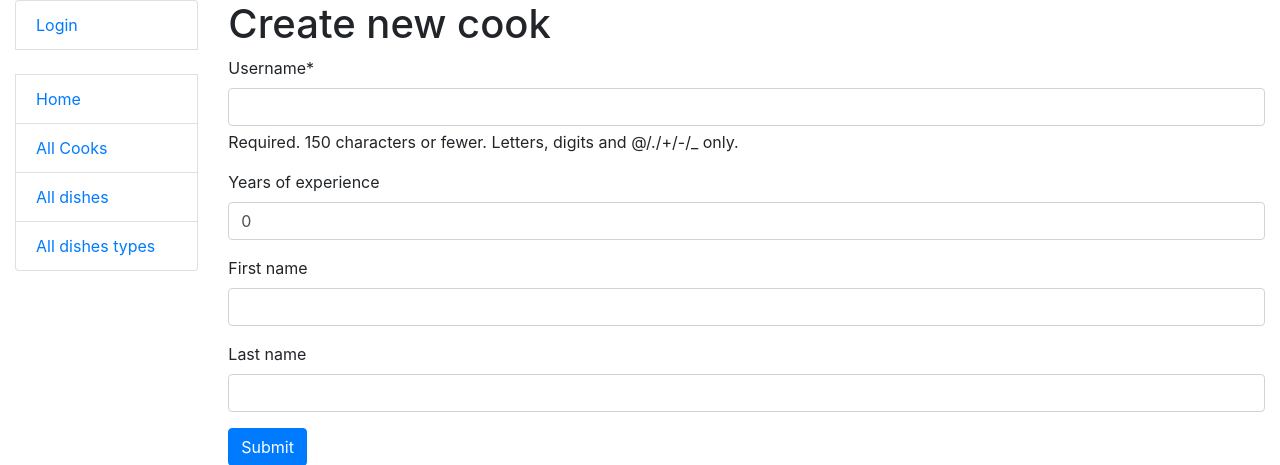
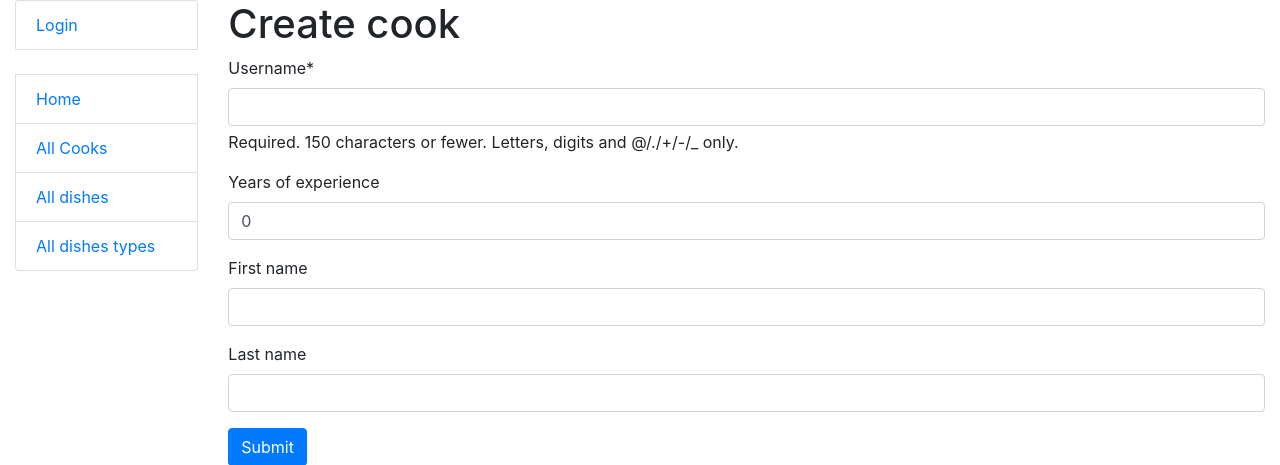
Before and after one commit to artemgrishko/restaurant-kitchen-service, a Django app: page /cooks/create in a window 1280 px wide. Shown: the top 465 px of the page. Run offline with Django 5.2, Linux system fonts and the light colour scheme; some libraries are stand-ins or nearby versions.

Commit message:
change cook_form for updatig

```diff
--- a/templates/restaurant/cook_form.html
+++ b/templates/restaurant/cook_form.html
@@ -2,7 +2,7 @@
 {% load crispy_forms_filters %}
 
 {% block content %}
-  <h1>Create new cook</h1>
+  <h1>{{ object|yesno:"Update,Create" }} cook</h1>
   <form action="" method="post">
     {% csrf_token %}
     {{ form|crispy }}
```
